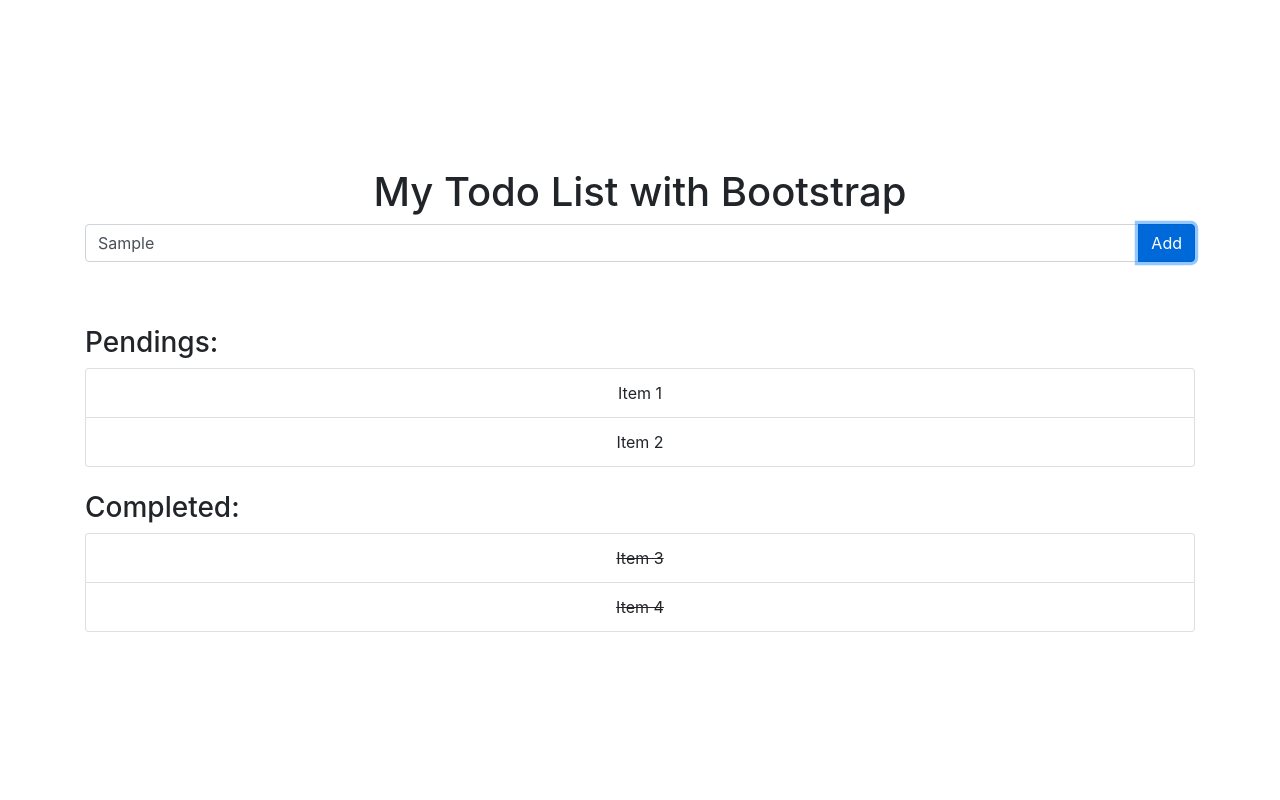
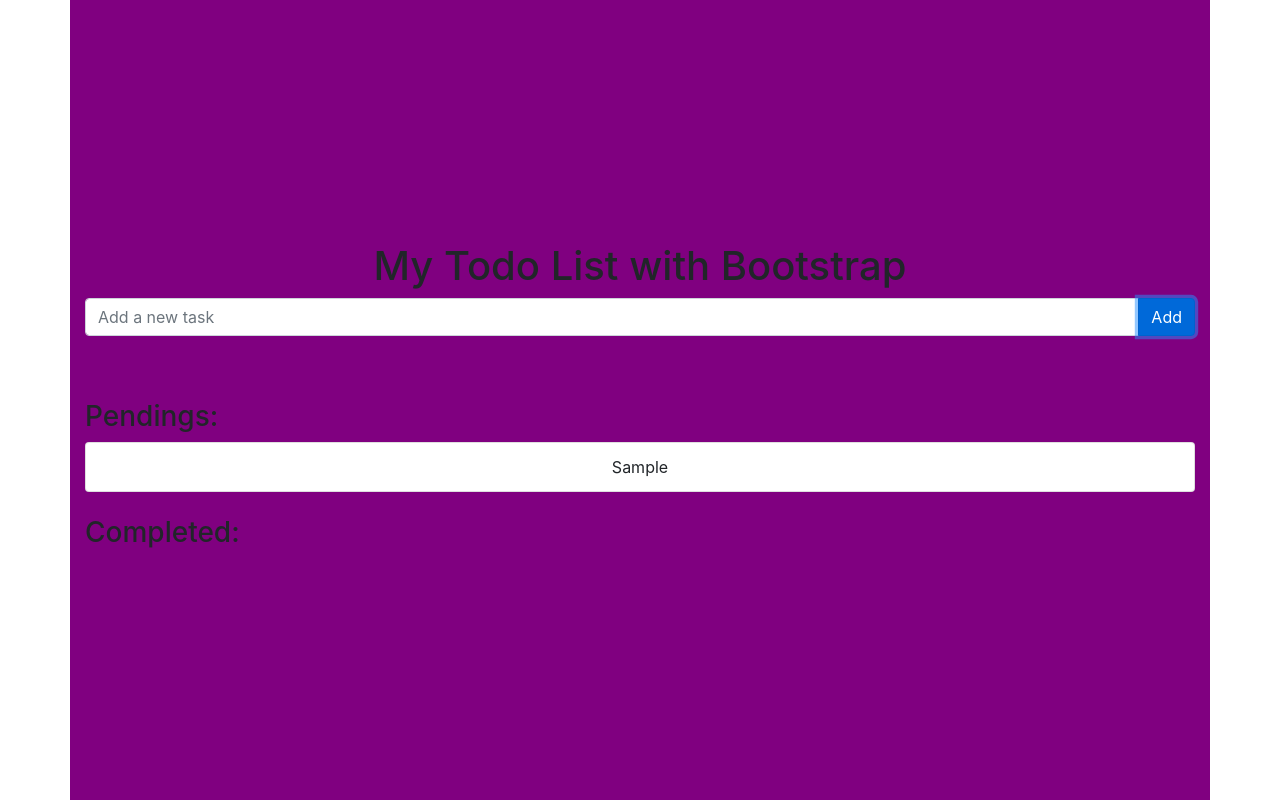
Before and after one commit to jjdelarosa/Todo-App-Bootstrap, a plain HTML site: page index.html in a window 1280 px wide. Both pictures are taken after typing "Sample" into the empty fields and a click on the button "Add". Drawn offline with nearby package versions, Linux system fonts and the light colour scheme.

Commit message:
Finish App

```diff
--- a/index.html
+++ b/index.html
@@ -25,15 +25,11 @@
     <div class="pendings mt-4">
         <h3>Pendings:</h3>
         <ul id="pendingList" class="list-group text-center">
-            <li class="list-group-item">Item 1</li>
-            <li class="list-group-item">Item 2</li>
           </ul>
     </div>
     <div class="completed mt-4">
         <h3>Completed:</h3>
         <ul id="completedList" class="list-group text-center">
-            <li class="list-group-item">Item 3</li>
-            <li class="list-group-item">Item 4</li>
           </ul>
     </div>
     </div>
--- a/main.js
+++ b/main.js
@@ -0,0 +1,56 @@
+const fixHover = () => {
+    const todos = document.querySelectorAll(".list-group-item");
+
+    todos.forEach(todo => {
+      todo.addEventListener("mouseover", () => {
+        todo.classList.add("active");
+      });
+      todo.addEventListener("mouseleave", () => {
+        todo.classList.remove("active");
+      });
+    });
+  };
+
+  fixHover();
+
+  const get = element => document.getElementById(element);
+
+  const newText = get("newText");
+  const newBtn = get("newBtn");
+  const pendingList = get("pendingList");
+  const completedList = get("completedList");
+
+  newBtn.addEventListener("click", () => {
+    if (newText.value != "") {
+      const newTodo = document.createElement("li");
+      newTodo.classList.add("list-group-item");
+      newTodo.innerHTML = newText.value;
+      newText.value = "";
+      pendingList.appendChild(newTodo);
+      fixHover();
+    } else {
+      alert("Please provide a Task to Add");
+    }
+  });
+
+  newText.addEventListener("keyup", event => {
+    if (event.keyCode === 13) {
+      event.preventDefault();
+      newBtn.click();
+    }
+  });
+
+  const move = (element, destination) => {
+    if (element.localName == "li") {
+      destination.appendChild(element);
+      element.classList.remove("active");
+    }
+  };
+
+  pendingList.addEventListener("click", event => {
+    move(event.target, completedList);
+  });
+
+  completedList.addEventListener("click", event => {
+    move(event.target, pendingList);
+  });
--- a/style.css
+++ b/style.css
@@ -1,4 +1,6 @@
+
 .container {
+    background-color: purple;
     min-height: 100vh;
 }
 
@@ -11,6 +13,6 @@
 }
 
 .completed li.active {
-    background: red;
-    border: 1px solid red;
+    background: green;
+    border: 1px solid green;
 }
```
